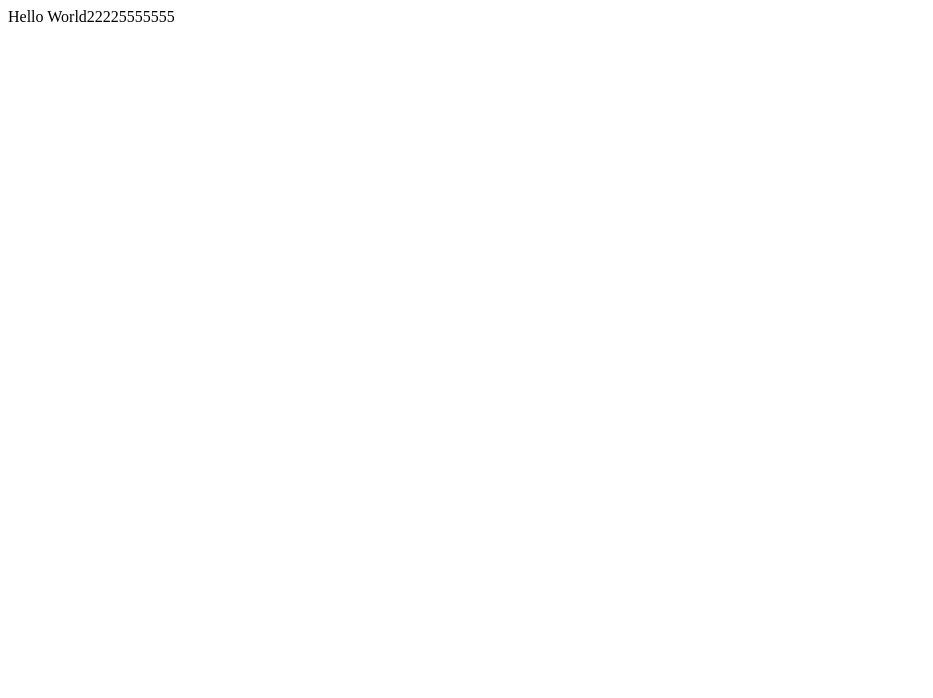
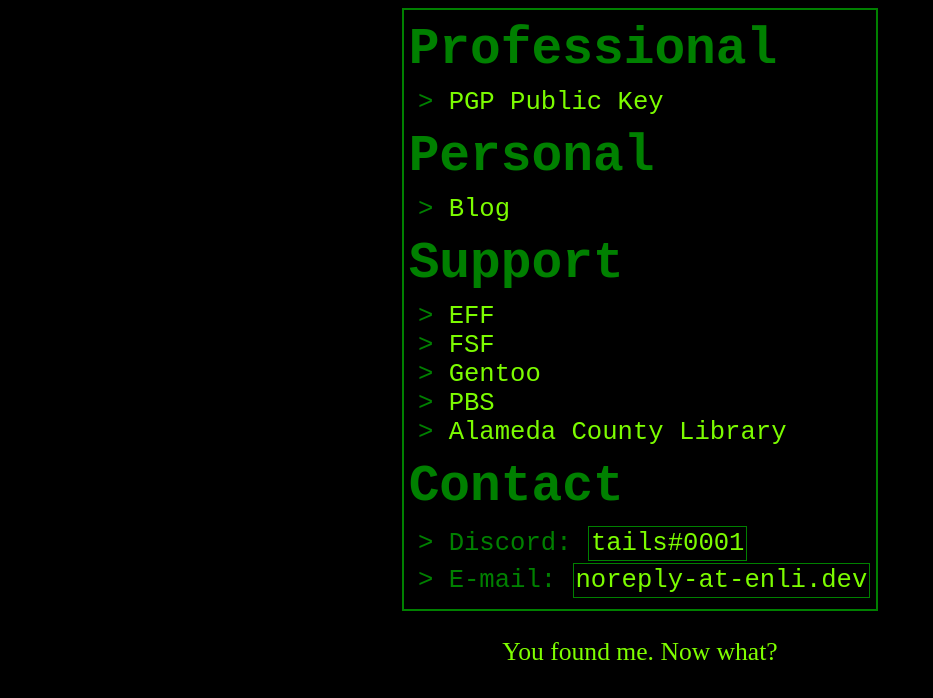
Before and after one commit to enlich/enlich.github.io, a plain HTML site: page index.html in a window 1280 px wide. Shown: the whole page, without its empty margins (0-933 px from the left). Drawn offline with Linux system fonts and the light colour scheme.

Commit message:
Use link list as webpage

```diff
--- /dev/null
+++ b/css/main.css
@@ -0,0 +1,60 @@
+.LinkList {
+  border: 2px solid green;
+  text-align: left;
+  font-family: monospace;
+  display: table;
+}
+
+.LinkList h1 {
+  margin: 10px 5px 10px 5px;
+}
+
+.LinkList ul {
+  margin: 10px 5px 10px 5px;
+}
+
+.LinkList li {
+  list-style-type: '> ';
+  margin: 0px 0px 0px 0px;
+}
+
+.CodeBlock {
+  border: 2px solid green;
+  text-align: left;
+  font-family: monospace;
+  display: table;
+  white-space: pre-line;
+  margin: 10px;
+  padding: 5px;
+  font-size: 1.4vw;
+}
+
+a {
+  color: LawnGreen;
+  text-decoration: none;
+}
+
+a:hover {
+  text-decoration: underline;
+}
+
+body.MainBody {
+  background-color: black;
+  color: green;
+  font-size: 2vw;
+}
+
+.VerboseText {
+  font-family: monospace;
+  border: 1px solid green;
+  padding: 2px;
+  margin: 1px;
+  display: inline-block;
+  color: LawnGreen;
+}
+
+.Footer {
+  font-family: serif;
+  margin: 2px;
+  color: Chartreuse;
+}
--- a/index.html
+++ b/index.html
@@ -1 +1,36 @@
-Hello World22225555555
+<html>
+  <head>
+    <title>Enli's Links</title>
+    <link rel="stylesheet" href="css/main.css">
+  </head>
+  <body class="MainBody">
+    <center>
+      <div class="LinkList">
+        <h1>Professional</h1>
+        <ul>
+          <li><a href="pgp.html">PGP Public Key</a></li>
+        </ul>
+        <h1>Personal</h1>
+        <ul>
+          <li><a href="https://blog.enli.dev/">Blog</a></li>
+        </ul>
+        <h1>Support</h1>
+        <ul>
+          <li><a href="https://www.eff.org/">EFF</a></li>
+          <li><a href="https://www.fsf.org/">FSF</a></li>
+          <li><a href="https://www.gentoo.org/">Gentoo</a></li>
+          <li><a href="https://www.pbs.org/">PBS</a></li>
+          <li><a href="https://aclibrary.org/">Alameda County Library</a></li>
+        </ul>
+        <h1>Contact</h1>
+        <ul>
+          <li>Discord: <span class="VerboseText">tails#0001</span></li>
+          <li>E-mail: <span class="VerboseText">noreply-at-enli.dev</span></li>
+        </ul>
+      </div>
+      <div class="Footer">
+        <p>You found me. Now what?</p>
+      </div>
+    </center>
+  </body>
+</html>
```
Also changed, not shown: pgp.html (added, +48 -0 lines).
